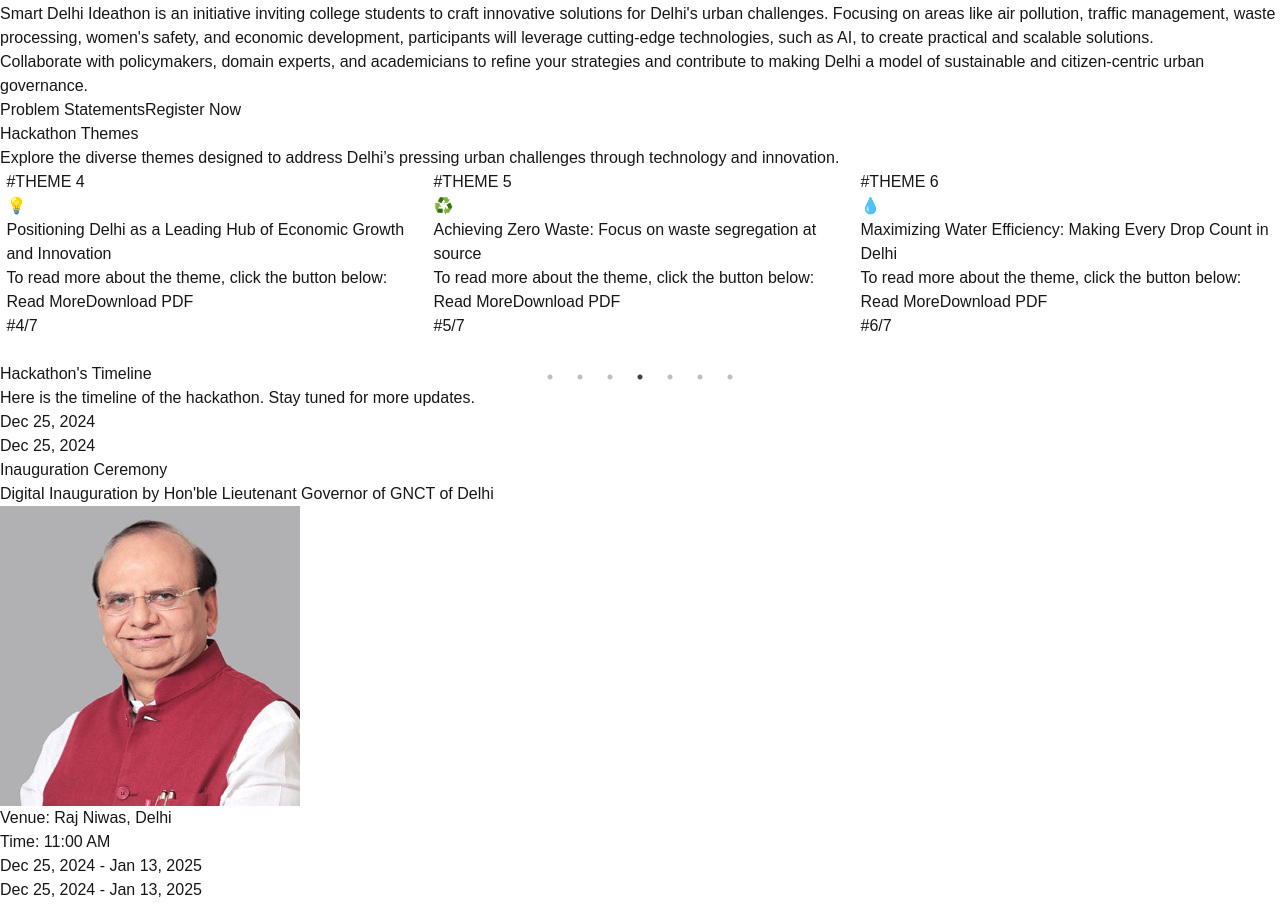
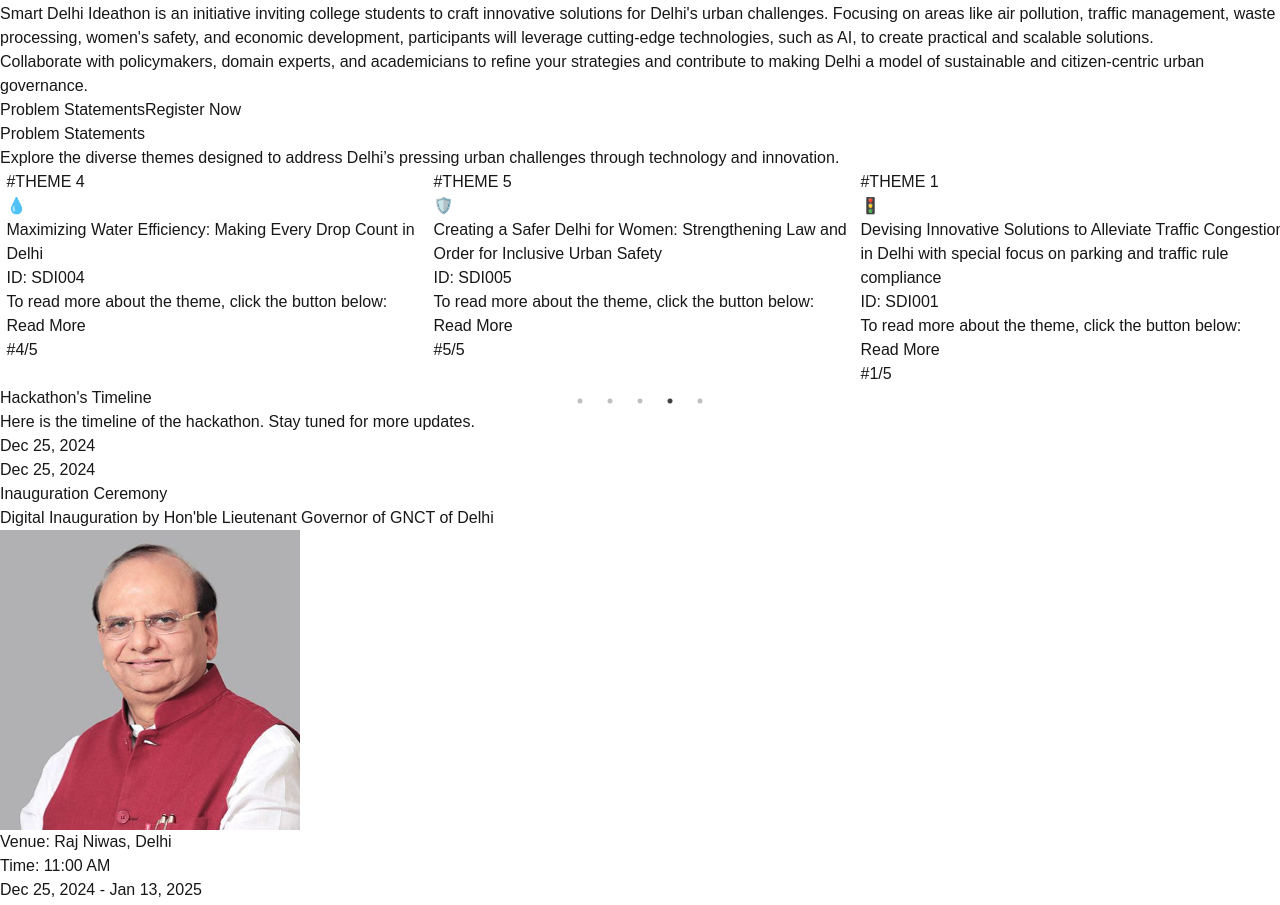
Before and after one commit to Avnish-oP/sdi2025-website, a Next.js app: page / in a window 1280 px wide. Shown: the part 2040-2945 px from the top of the page. Built offline with nearby package versions, Linux system fonts and the light colour scheme.

Commit message:
theme section (tracks) updated

```diff
--- a/src/components/Tracks.tsx
+++ b/src/components/Tracks.tsx
@@ -1,17 +1,234 @@
+// "use client";
+
+// import dynamic from "next/dynamic";
+// import React from "react";
+// import "slick-carousel/slick/slick.css";
+// import "slick-carousel/slick/slick-theme.css";
+
+// import themesData from "../themes.json";
+// import Link from "next/link";
+
+// // Dynamically import react-slick to prevent SSR issues
+// const Slider = dynamic(() => import("react-slick"), { ssr: false });
+
+// function Tracks() {
+//   const settings = {
+//     dots: true,
+//     infinite: true,
+//     slidesToShow: 3,
+//     slidesToScroll: 1,
+//     autoplay: true,
+//     autoplaySpeed: 2000,
+//     pauseOnHover: true,
+//     initialSlide: 0,
+//     responsive: [
+//       {
+//         breakpoint: 1024,
+//         settings: {
+//           slidesToShow: 3,
+//           slidesToScroll: 3,
+//           infinite: true,
+//           dots: true,
+//         },
+//       },
+//       {
+//         breakpoint: 600,
+//         settings: {
+//           slidesToShow: 2,
+//           slidesToScroll: 2,
+//           initialSlide: 2,
+//         },
+//       },
+//       {
+//         breakpoint: 480,
+//         settings: {
+//           slidesToShow: 1,
+//           slidesToScroll: 1
+//         },
+//       },
+//     ],
+//   };
+
+//   return (
+//     <div className="slider-container overflow-hidden py-16 bg-gradient-to-r from-purple-100 to-pink-200 md:p-10 mx-auto">
+//       <h2 className="text-4xl text-center font-bold text-indigo-800 mb-2 animate__animated animate__fadeIn">
+//         Hackathon Themes
+//       </h2>
+//       <p className="text-gray-600 text-center text-lg px-5 pb-10 pt-5 animate__animated animate__fadeIn animate__delay-1s">
+//         Explore the diverse themes designed to address Delhi’s pressing urban
+//         challenges through technology and innovation.
+//       </p>
+
+//       <Slider {...settings} className="">
+//         <div className="">
+//           <Trackk
+//             index={1}
+//             icon="🚦"
+//             title={themesData.Theme_1.title}
+//             pslink={themesData.Theme_1.pslink}
+//           />
+//         </div>
+//         <div className="">
+//           <Trackk
+//             index={2}
+//             icon="🛡️"
+//             title={themesData.Theme_2.title}
+//             pslink={themesData.Theme_2.pslink}
+//           />
+//         </div>
+//         <div className="">
+//           <Trackk
+//             index={3}
+//             icon="🌱"
+//             title={themesData.Theme_3.title}
+//             pslink={themesData.Theme_3.pslink}
+//           />
+//         </div>
+//         <div className="">
+//           <Trackk
+//             index={4}
+//             icon="💡"
+//             title={themesData.Theme_4.title}
+//             pslink={themesData.Theme_4.pslink}
+//           />
+//         </div>
+//         <div className="">
+//           <Trackk
+//             index={5}
+//             icon="♻️"
+//             title={themesData.Theme_5.title}
+//             pslink={themesData.Theme_5.pslink}
+//           />
+//         </div>
+//         <div className="">
+//           <Trackk
+//             index={6}
+//             icon="💧"
+//             title={themesData.Theme_6.title}
+//             pslink={themesData.Theme_6.pslink}
+//           />
+//         </div>
+//         <div className="">
+//           <Trackk
+//             index={7}
+//             icon="🤖"
+//             title={themesData.Theme_7.title}
+//             pslink={themesData.Theme_7.pslink}
+//           />
+//         </div>
+//       </Slider>
+//     </div>
+//   );
+// }
+
+// function Trackk({
+//   index,
+//   icon,
+//   title,
+//   pslink,
+// }: {
+//   index: number;
+//   icon: string;
+//   title: string;
+//   pslink: string;
+// }) {
+//   return (
+//     <div className="flex flex-col bg-white border-2 border-violet-400 min-h-[26rem] lg:min-h-[23rem] overflow-hidden rounded-lg p-6 transform scale-90 hover:scale-95 transition-all duration-300 shadow-md cursor-pointer">
+//       <div className="index text-xl text-indigo-700 font-bold absolute p-5 right-0">
+//         #THEME {index}
+//       </div>
+
+//       {/* Icon */}
+//       <div className="text-6xl mb-4 text-indigo-600 animate__animated animate__fadeIn">
+//         {icon}
+//       </div>
+
+//       {/* Title */}
+//       <h3 className="lg:text-2xl text-xl font-semibold overflow-hidden text-gray-800 mb-4 hover:text-indigo-600 transition-all">
+//         {title}
+//       </h3>
+
+//       <div className="text-gray-600 text-sm absolute bottom-10 lg:bottom-0 pb-5">
+//         <h3 className="lg:text-lg text-base text-gray-800 mb-2">
+//           To read more about the theme, click the button below:
+//         </h3>
+//         <div className="flex gap-4">
+//           <Link href="/problem-statements">
+//             <button className="px-6 py-3 bg-indigo-600 text-white font-bold rounded-lg shadow-md hover:bg-indigo-700 transition">
+//               Read More
+//             </button>
+//           </Link>
+//           <Link href={`${pslink}`}>
+//             <button className="px-6 py-3 bg-gray-100 border text-gray-800 font-bold rounded-lg shadow-md hover:bg-gray-300 transition">
+//               Download PDF
+//             </button>
+//           </Link>
+//         </div>
+//       </div>
+
+//       <div className="index text-indigo-800 text-xl font-bold right-0 absolute bottom-0 p-5">
+//         #{index}/7
+//       </div>
+
+//       {/* <div className="text-center pt-20  text-3xl p-5 font-bold swipe">← SWIPE →</div> */}
+//     </div>
+//   );
+// }
+
+// export default Tracks;
+
+
+
+
+
 "use client";
 
+import React from "react";
 import dynamic from "next/dynamic";
-import React from "react";
 import "slick-carousel/slick/slick.css";
 import "slick-carousel/slick/slick-theme.css";
-
-import themesData from "../themes.json";
 import Link from "next/link";
 
 // Dynamically import react-slick to prevent SSR issues
 const Slider = dynamic(() => import("react-slick"), { ssr: false });
 
-function Tracks() {
+const problemStatements = [
+  {
+    id: "SDI001",
+    title:
+      "Devising Innovative Solutions to Alleviate Traffic Congestion in Delhi with special focus on parking and traffic rule compliance",
+    icon: "🚦",
+    pdfUrl: "ps/Delhi Traffic Congestion_v1.pdf",
+  },
+  {
+    id: "SDI002",
+    title: "Achieving Zero Waste: Focus on waste segregation at source",
+    icon: "♻️",
+    pdfUrl: "ps/Waste segregation at source_v1.pdf",
+  },
+  {
+    id: "SDI003",
+    title:
+      "Crafting Sustainable solution for Cleaner, Healthier Air in Delhi",
+    icon: "🌱",
+    pdfUrl: "ps/Delhi Air.pdf",
+  },
+  {
+    id: "SDI004",
+    title: "Maximizing Water Efficiency: Making Every Drop Count in Delhi",
+    icon: "💧",
+    pdfUrl: "ps/Delhi Water.pdf",
+  },
+  {
+    id: "SDI005",
+    title:
+      "Creating a Safer Delhi for Women: Strengthening Law and Order for Inclusive Urban Safety",
+    icon: "🛡️",
+    pdfUrl: "ps/Women Safety_v1.pdf",
+  },
+];
+
+const Tracks = () => {
   const settings = {
     dots: true,
     infinite: true,
@@ -43,94 +260,51 @@ function Tracks() {
         breakpoint: 480,
         settings: {
           slidesToShow: 1,
-          slidesToScroll: 1
+          slidesToScroll: 1,
         },
       },
     ],
   };
 
   return (
-    <div className="slider-container overflow-hidden py-16 bg-gradient-to-r from-purple-100 to-pink-200 md:p-10 mx-auto">
+    <div className="slider-container overflow-hidden py-16 md:py-20 bg-gradient-to-r from-purple-100 to-pink-200 md:p-10 mx-auto">
       <h2 className="text-4xl text-center font-bold text-indigo-800 mb-2 animate__animated animate__fadeIn">
-        Hackathon Themes
+        Problem Statements
       </h2>
       <p className="text-gray-600 text-center text-lg px-5 pb-10 pt-5 animate__animated animate__fadeIn animate__delay-1s">
         Explore the diverse themes designed to address Delhi’s pressing urban
         challenges through technology and innovation.
       </p>
 
-      <Slider {...settings} className="">
-        <div className="">
-          <Trackk
-            index={1}
-            icon="🚦"
-            title={themesData.Theme_1.title}
-            pslink={themesData.Theme_1.pslink}
-          />
-        </div>
-        <div className="">
-          <Trackk
-            index={2}
-            icon="🛡️"
-            title={themesData.Theme_2.title}
-            pslink={themesData.Theme_2.pslink}
-          />
-        </div>
-        <div className="">
-          <Trackk
-            index={3}
-            icon="🌱"
-            title={themesData.Theme_3.title}
-            pslink={themesData.Theme_3.pslink}
-          />
-        </div>
-        <div className="">
-          <Trackk
-            index={4}
-            icon="💡"
-            title={themesData.Theme_4.title}
-            pslink={themesData.Theme_4.pslink}
-          />
-        </div>
-        <div className="">
-          <Trackk
-            index={5}
-            icon="♻️"
-            title={themesData.Theme_5.title}
-            pslink={themesData.Theme_5.pslink}
-          />
-        </div>
-        <div className="">
-          <Trackk
-            index={6}
-            icon="💧"
-            title={themesData.Theme_6.title}
-            pslink={themesData.Theme_6.pslink}
-          />
-        </div>
-        <div className="">
-          <Trackk
-            index={7}
-            icon="🤖"
-            title={themesData.Theme_7.title}
-            pslink={themesData.Theme_7.pslink}
-          />
-        </div>
+      <Slider {...settings}>
+        {problemStatements.map(({ id, title, icon, pdfUrl }, index) => (
+          <div key={id}>
+            <TrackCard
+              index={index + 1}
+              icon={icon}
+              title={title}
+              pslink={pdfUrl}
+              id={id}
+            />
+          </div>
+        ))}
       </Slider>
     </div>
   );
-}
+};
 
-function Trackk({
+function TrackCard({
   index,
   icon,
   title,
   pslink,
+  id,
 }: {
   index: number;
   icon: string;
   title: string;
   pslink: string;
+  id: string;
 }) {
   return (
     <div className="flex flex-col bg-white border-2 border-violet-400 min-h-[26rem] lg:min-h-[23rem] overflow-hidden rounded-lg p-6 transform scale-90 hover:scale-95 transition-all duration-300 shadow-md cursor-pointer">
@@ -148,7 +322,9 @@ function Trackk({
         {title}
       </h3>
 
+      {/* Details */}
       <div className="text-gray-600 text-sm absolute bottom-10 lg:bottom-0 pb-5">
+        <p className="text-gray-500 mb-2">ID: {id}</p>
         <h3 className="lg:text-lg text-base text-gray-800 mb-2">
           To read more about the theme, click the button below:
         </h3>
@@ -158,19 +334,17 @@ function Trackk({
               Read More
             </button>
           </Link>
-          <Link href={`${pslink}`}>
+          {/* <Link href={pslink}>
             <button className="px-6 py-3 bg-gray-100 border text-gray-800 font-bold rounded-lg shadow-md hover:bg-gray-300 transition">
               Download PDF
             </button>
-          </Link>
+          </Link> */}
         </div>
       </div>
 
       <div className="index text-indigo-800 text-xl font-bold right-0 absolute bottom-0 p-5">
-        #{index}/7
+        #{index}/5
       </div>
-
-      {/* <div className="text-center pt-20  text-3xl p-5 font-bold swipe">← SWIPE →</div> */}
     </div>
   );
 }
```
